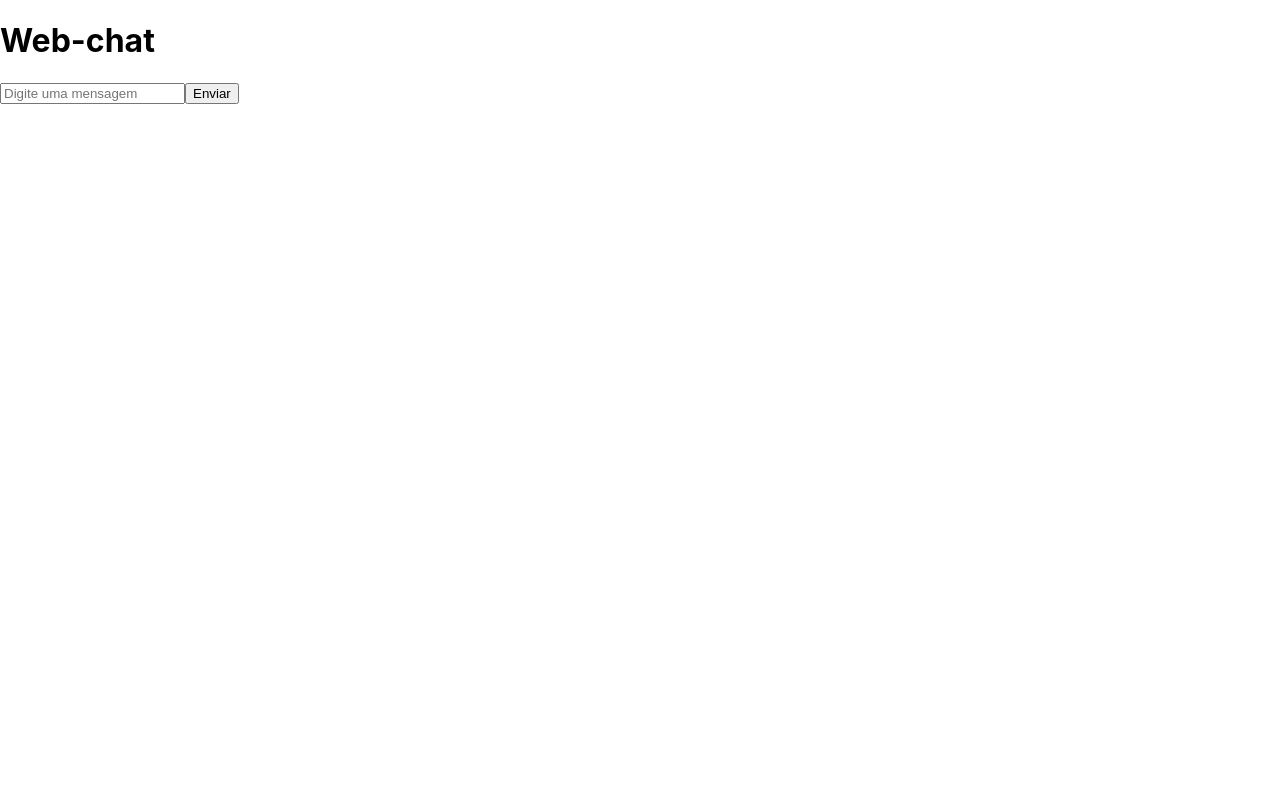
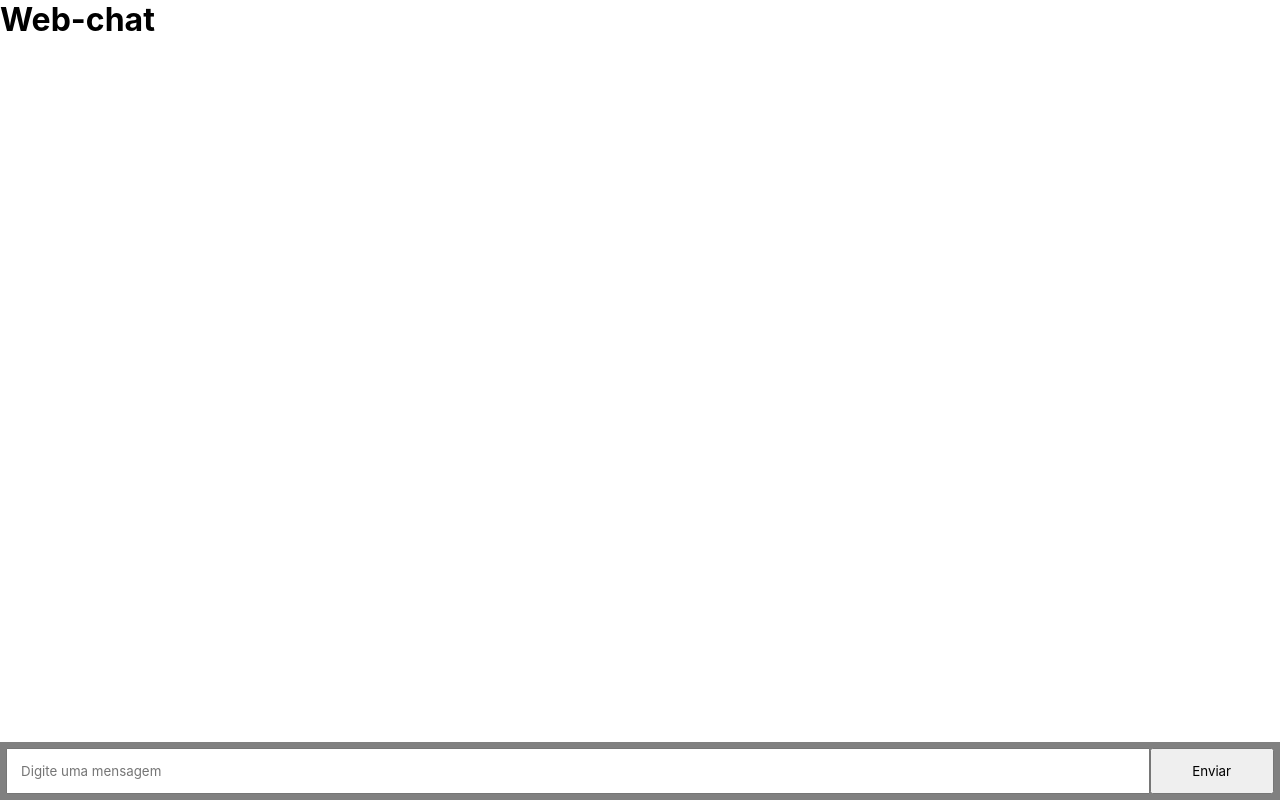
Before and after one commit to matheustkaczyk/web-chat-react, a React (Vite) app: page / in a window 1280 px wide. Built offline with nearby package versions, Linux system fonts and the light colour scheme; no server answers.

Commit message:
feat: estilizaç

```diff
--- a/src/index.scss
+++ b/src/index.scss
@@ -1,5 +1,6 @@
-body {
+* {
   margin: 0;
+  padding: 0;
   font-family: -apple-system, BlinkMacSystemFont, 'Segoe UI', 'Roboto', 'Oxygen',
     'Ubuntu', 'Cantarell', 'Fira Sans', 'Droid Sans', 'Helvetica Neue',
     sans-serif;
@@ -7,7 +8,29 @@ body {
   -moz-osx-font-smoothing: grayscale;
 }
 
-code {
-  font-family: source-code-pro, Menlo, Monaco, Consolas, 'Courier New',
-    monospace;
+header {
+  height: 10vh;
 }
+
+main {
+  display: flex;
+  flex-direction: column;
+  justify-content: space-between;
+  height: 90vh;
+
+  form {
+    display: flex;
+    flex-direction: row;
+    background-color: grey;
+    padding: .5%;
+
+    input {
+      width: 90%;
+      padding: 1%;
+    }
+
+    button {
+      width: 10%;
+    }
+  }
+}
```
